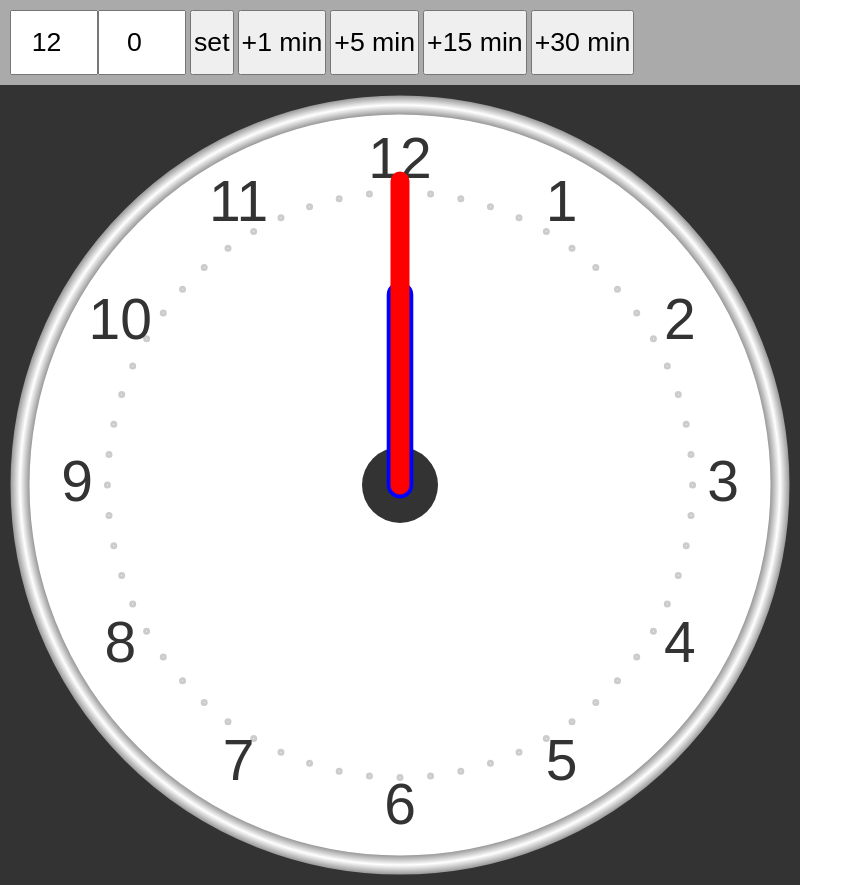
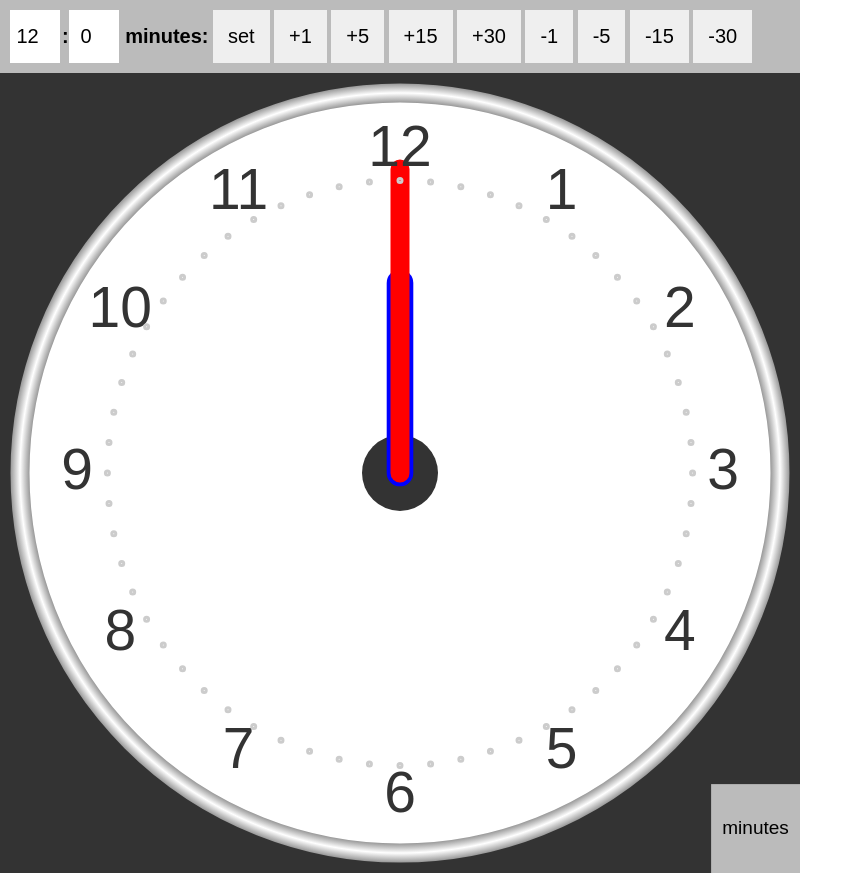
Before and after one commit to compumaster/analog-clock, a plain HTML site: page index.html in a window 1280 px wide. Shown: the whole page, without its empty margins (0-863 px from the left). Drawn offline with Linux system fonts and the light colour scheme.

Commit message:
Update index.html

```diff
--- a/index.html
+++ b/index.html
@@ -6,13 +6,20 @@
         body {
             padding: 0;
             margin: 0;
+            font-family: "arial"
         }
     input, button {
-        font-size: 20pt;
-        padding: 15px 2px;
+        font-size: 15pt;
+        padding: 15px 0px;
         text-align: center;
+        border-width: 0px;
+    }
+    input {
+        width:50px;
+        margin-right: 2px;
     }
     button {
+        padding: 15px 15px;
         webkit-user-select: none;  /* Chrome all / Safari all */
         -moz-user-select: none;     /* Firefox all */
         -ms-user-select: none;      /* IE 10+ */
@@ -21,13 +28,18 @@
     </style>
 </head>
 <body>
-<div style="padding: 10px; background-color: #aaa; width: 780px" >
-<input id="hour" value="12" type="number" min="0" max="12"  onchange="drawClock();" /><input id="minute" value="00"  type="number" min="0" max="60" onchange="drawClock();"/>
+<div style="padding: 10px; background-color: #bbb; width: 780px" >
+<input id="hour" value="12" type="number" min="0" max="12"  onchange="drawClock();" /><span style="font-size: 15pt;font-weight: bold;">:</span><input id="minute" value="00"  type="number" min="0" max="60" onchange="drawClock();"/>
+<span style="font-size: 15pt;font-weight: bold;">minutes:</span>
 <button onclick="drawClock();">set</button>
-<button onclick="drawClock(1);">+1 min</button>
-<button onclick="drawClock(5);">+5 min</button>
-<button onclick="drawClock(15);">+15 min</button>
-<button onclick="drawClock(30);">+30 min</button>
+<button onclick="drawClock(1);">+1</button>
+<button onclick="drawClock(5);">+5</button>
+<button onclick="drawClock(15);">+15</button>
+<button onclick="drawClock(30);">+30</button>
+<button onclick="drawClock(-1);">-1</button>
+<button onclick="drawClock(-5);">-5</button>
+<button onclick="drawClock(-15);">-15</button>
+<button onclick="drawClock(-30);">-30</button>
 </div>
 <canvas id="canvas" width="800" height="800"
 style="background-color:#333">
@@ -35,10 +47,28 @@ style="background-color:#333">
 
 <script>
 var canvas = document.getElementById("canvas");
+var drawMinutes = 0;
+
+var minuteButtonRect = {
+    x:(canvas.width - canvas.width / 9),
+    y:(canvas.height - canvas.height / 9),
+    width:canvas.width / 9,
+    height:canvas.width / 9
+};
+
+canvas.addEventListener('click', function(evt) {
+    var mousePos = getMousePos(canvas, evt);
+
+    if (isInside(mousePos,minuteButtonRect)) {
+        drawMinutes = 1-drawMinutes;
+        drawClock();
+    }
+});
 var ctx = canvas.getContext("2d");
 var radius = canvas.height / 2;
 ctx.translate(radius, radius);
 radius = radius * 0.95;
+drawButtons(ctx, radius, canvas.height);
 drawClock();
 
 function drawClock(minuteAdd) {
@@ -51,19 +81,28 @@ function drawClock(minuteAdd) {
   {
     minute = minute % 60;
     hour += 1;
-
-
+  }
+  if (minute < 0)
+  {
+    minute = 60 - (-minute);
+    hour -= 1;
   }
   if (hour >= 13)
   {
     hour = hour % 12;
   }
+  if (hour < 1)
+  {
+    hour = 12;
+  }
   document.getElementById("minute").value = minute;
   document.getElementById("hour").value = hour;
 
   drawFace(ctx, radius);
+
+
+  drawTime(ctx, radius, hour, minute);
   drawNumbers(ctx, radius);
-  drawTime(ctx, radius, hour, minute);
 }
 
 function drawFace(ctx, radius) {
@@ -83,21 +122,20 @@ function drawFace(ctx, radius) {
   ctx.arc(0, 0, radius*0.1, 0, 2*Math.PI);
   ctx.fillStyle = '#333';
   ctx.fill();
-  for(num = 0; num < 60; num++){
-    ctx.beginPath();
-    ang = num * Math.PI / 30;
-    ctx.rotate(ang);
-    ctx.translate(0, -radius*0.77);
-    ctx.rotate(-ang);
 
-    ctx.arc(0, 0, 2, 0, 2 * Math.PI, false);
-    ctx.lineWidth = 3;
-    ctx.strokeStyle = '#ccc';
-    ctx.stroke();
-    ctx.rotate(ang);
-    ctx.translate(0, radius*0.77);
-    ctx.rotate(-ang);
-  }
+}
+function drawButtons(ctx, radius, height) {
+  ctx.translate(-height/2, -height/2);
+  ctx.font = radius*0.05 + "px arial";
+  ctx.textBaseline="middle";
+  ctx.textAlign="center";
+
+  ctx.fillStyle = '#bbb';
+  console.log(minuteButtonRect);
+  ctx.fillRect(minuteButtonRect.x, minuteButtonRect.y, minuteButtonRect.width, minuteButtonRect.height);
+  ctx.fillStyle = '#000';
+  ctx.fillText('minutes', minuteButtonRect.x+minuteButtonRect.width/2, minuteButtonRect.y + minuteButtonRect.height /2 );
+  ctx.translate(height/2, height/2);
 }
 
 function drawNumbers(ctx, radius) {
@@ -114,6 +152,30 @@ function drawNumbers(ctx, radius) {
     ctx.fillText(num.toString(), 0, 0);
     ctx.rotate(ang);
     ctx.translate(0, radius*0.85);
+    ctx.rotate(-ang);
+  }
+  for(num = 0; num < 60; num++){
+    ctx.beginPath();
+    ang = num * Math.PI / 30;
+    ctx.rotate(ang);
+    ctx.translate(0, -radius*0.77);
+    ctx.rotate(-ang);
+    if (drawMinutes)
+    {
+      ctx.fillStyle = '#999';
+      ctx.font = radius*0.05 + "px arial";
+      ctx.fillText(num.toString(), 0, 0);
+      ctx.fillStyle = '#333';
+    }
+    else
+    {
+      ctx.arc(0, 0, 2, 0, 2 * Math.PI, false);
+    }
+    ctx.lineWidth = 3;
+    ctx.strokeStyle = '#ccc';
+    ctx.stroke();
+    ctx.rotate(ang);
+    ctx.translate(0, radius*0.77);
     ctx.rotate(-ang);
   }
 }
@@ -147,7 +209,26 @@ function drawHand(ctx, pos, length, width, isMinute) {
     ctx.stroke();
     ctx.rotate(-pos);
 }
+
+function getMousePos(canvas, event) {
+    var rect = canvas.getBoundingClientRect();
+    return {
+        x: event.clientX - rect.left,
+        y: event.clientY - rect.top
+    };
+}
+function isInside(pos, rect){
+    return pos.x > rect.x && pos.x < rect.x+rect.width && pos.y < rect.y+rect.height && pos.y > rect.y
+}
 </script>
+<!-- Global site tag (gtag.js) - Google Analytics -->
+<script async src="https://www.googletagmanager.com/gtag/js?id=UA-167295353-1"></script>
+<script>
+  window.dataLayer = window.dataLayer || [];
+  function gtag(){dataLayer.push(arguments);}
+  gtag('js', new Date());
 
+  gtag('config', 'UA-167295353-1');
+</script>
 </body>
 </html>
```
